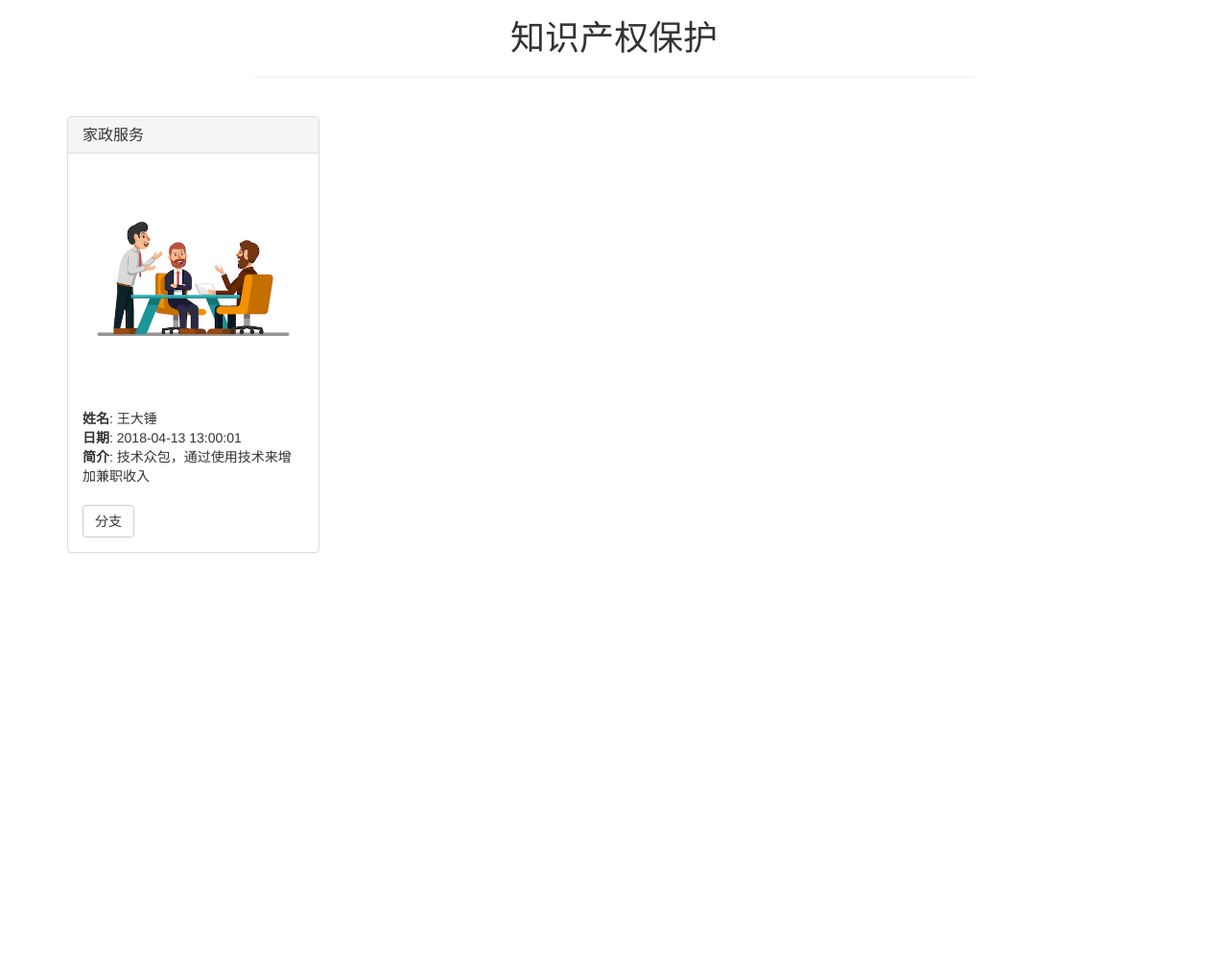
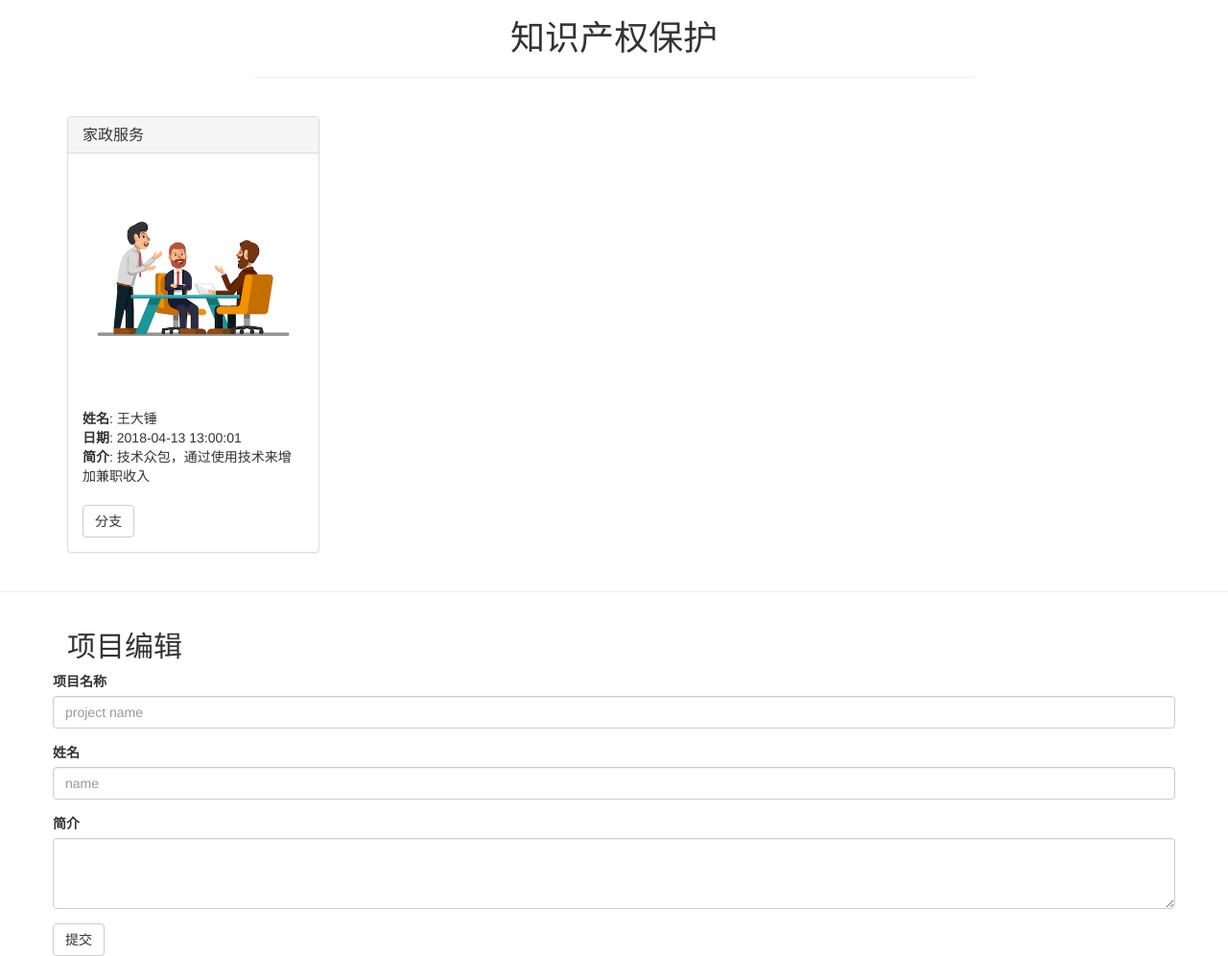
Before and after one commit to blockchain-IPR/IPR, a website: page src/index.html in a window 1280 px wide. Shown: the whole page at 96% size. Before the commit the page ends 800 px from the top, so only its background shows below. Drawn offline with nearby package versions, Linux system fonts and the light colour scheme; files whose address does not match are found by name.

Commit message:
添加编辑

```diff
--- a/src/index.html
+++ b/src/index.html
@@ -1,5 +1,6 @@
 <!DOCTYPE html>
 <html lang="en">
+
 <head>
   <meta charset="utf-8">
   <meta http-equiv="X-UA-Compatible" content="IE=edge">
@@ -17,6 +18,7 @@
       <script src="https://oss.maxcdn.com/respond/1.4.2/respond.min.js"></script>
     <![endif]-->
 </head>
+
 <body>
   <div class="container">
     <div class="row">
@@ -39,14 +41,48 @@
           <h3 class="panel-title">Scrappy</h3>
         </div>
         <div class="panel-body">
-            <img alt="140x140" data-src="holder.js/140x140" class="img-rounded img-center" style="width: 100%;" src="https://animalso.com/wp-content/uploads/2017/01/Golden-Retriever_6.jpg" data-holder-rendered="true">
-            <br/><br/>
-            <strong>姓名</strong>: <span class="pet-breed">Golden Retriever</span><br/>
-            <strong>日期</strong>: <span class="pet-age">3</span><br/>
-            <strong>简介</strong>: <span class="pet-location">Warren, MI</span><br/><br/>
+          <img alt="140x140" data-src="holder.js/140x140" class="img-rounded img-center" style="width: 100%;" src="https://animalso.com/wp-content/uploads/2017/01/Golden-Retriever_6.jpg"
+            data-holder-rendered="true">
+          <br/>
+          <br/>
+          <strong>姓名</strong>:
+          <span class="pet-breed">Golden Retriever</span>
+          <br/>
+          <strong>日期</strong>:
+          <span class="pet-age">3</span>
+          <br/>
+          <strong>简介</strong>:
+          <span class="pet-location">Warren, MI</span>
+          <br/>
+          <br/>
           <button class="btn btn-default btn-adopt" type="button" data-id="0">分支</button>
         </div>
       </div>
+    </div>
+  </div>
+  <hr/>
+
+  <div class="container">
+      <h2>项目编辑</h2>
+    <div class="row">
+      <form>
+        <div class="form-group">
+          <label for="projectname">项目名称</label>
+          <input type="text" class="form-control" id="projectname" placeholder="project name" />
+        </div>
+        <div class="form-group">
+          <label for="username">姓名</label>
+          <input type="text" class="form-control" id="username" placeholder="name" />
+        </div>
+        <div class="form-group">
+          <label for="projectdesc">简介</label>
+
+          <textarea id="projectdesc"  class="form-control" rows="3"></textarea>
+
+        </div>
+
+        <button type="submit" class="btn btn-default">提交</button>
+      </form>
     </div>
   </div>
 
@@ -58,4 +94,5 @@
   <script src="js/truffle-contract.js"></script>
   <script src="js/app.js"></script>
 </body>
+
 </html>
```
Lines whose indentation alone changed are shown as unchanged.
